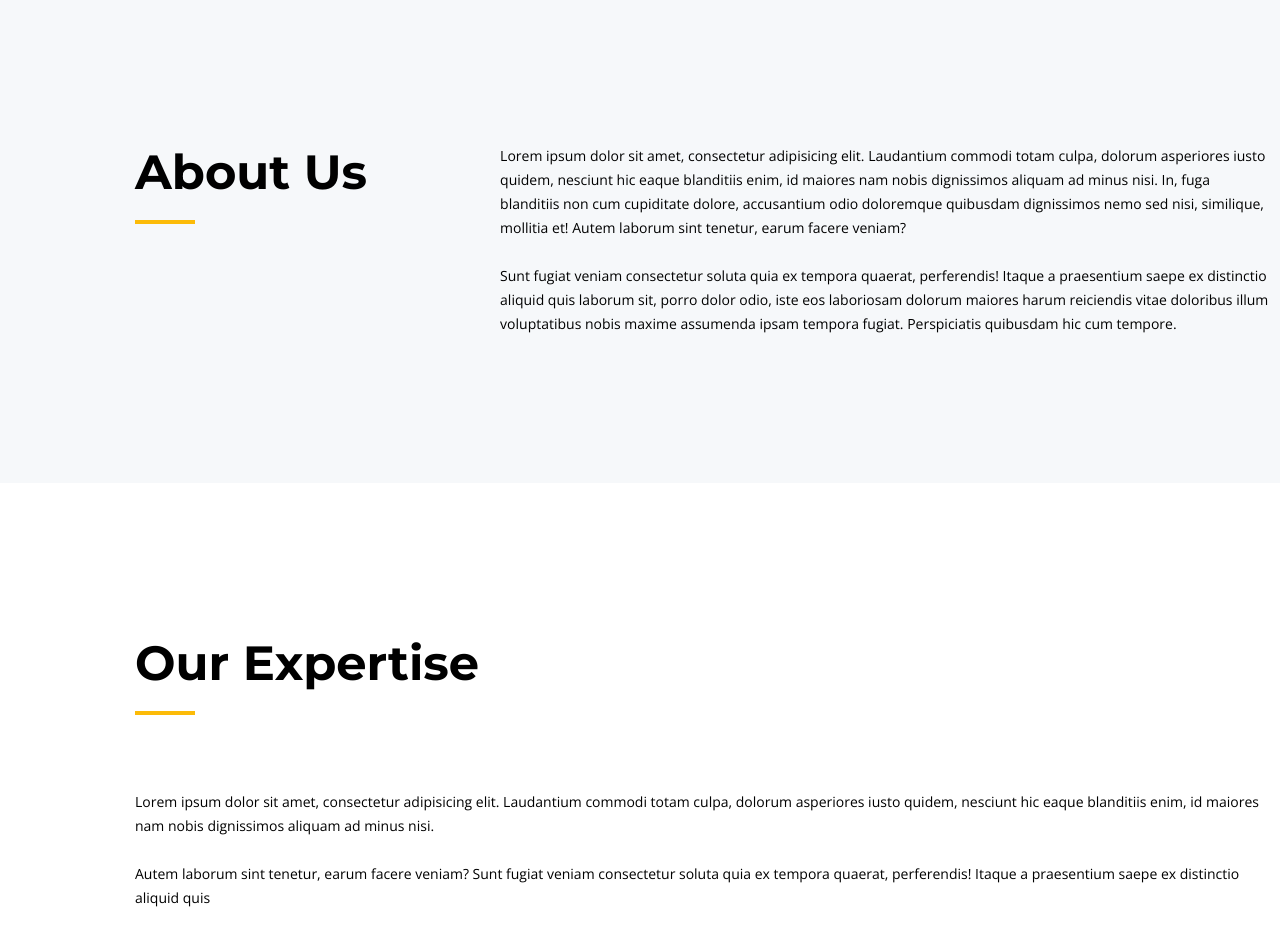
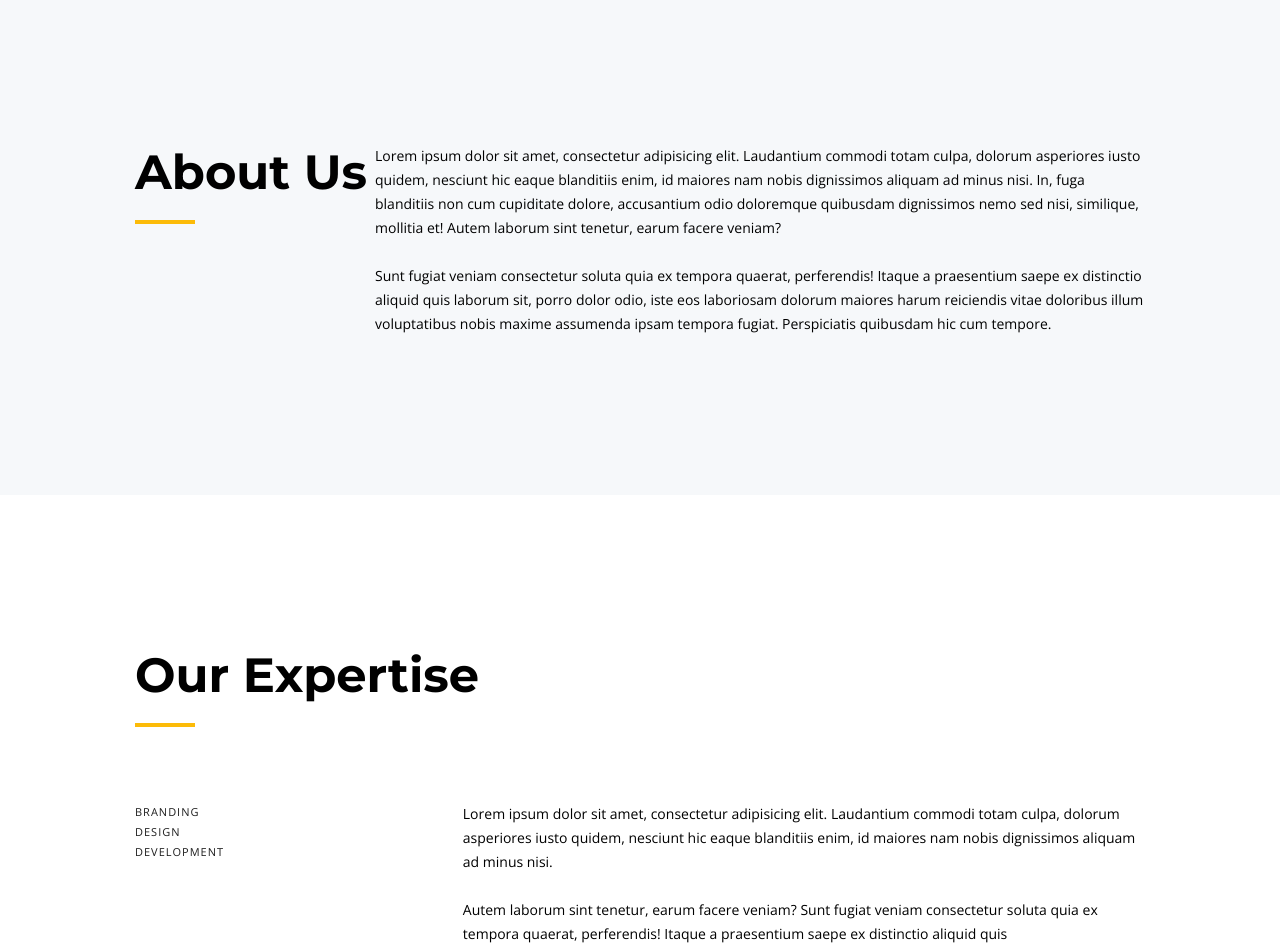
Before and after one commit to eugene-zhary/Oxygen, a plain HTML site: page index.html in a window 1280 px wide. Shown: the part 760-1712 px from the top of the page. Drawn offline with nearby package versions, Linux system fonts and the light colour scheme.

Commit message:
minor bugs fixed

```diff
--- a/index.html
+++ b/index.html
@@ -55,7 +55,7 @@
                     <h2>About Us</h2>
                 </div>
 
-                <div class="about__content-item">
+                <div class="about__text">
                     <div class="description">
                         Lorem ipsum dolor sit amet, consectetur adipisicing elit. Laudantium commodi totam culpa,
                         dolorum
@@ -86,6 +86,8 @@
 
     <div class="expertise">
         <div class="container">
+            <div class="expertise__content">
+
 
                 <div class="title">
                     <h2>Our Expertise</h2>
@@ -93,15 +95,31 @@
 
                 <div class="expertise__statistic">
                     <div class="expertise__graphic">
+                        <div class="expertise__graphic-item">
+                            <p>BRANDING</p>
+                        </div>
+                        <div class="expertise__graphic-item">
+                            <p>DESIGN</p>
+                        </div>
+                        <div class="expertise__graphic-item">
+                            <p>DEVELOPMENT</p>
+                        </div>
+
 
                     </div>
+
+                    <div class="expertise__text">
                         <div class="description">
-                    Lorem ipsum dolor sit amet, consectetur adipisicing elit. Laudantium commodi totam culpa, dolorum
-                    asperiores iusto quidem, nesciunt hic eaque blanditiis enim, id maiores nam nobis dignissimos
+                            Lorem ipsum dolor sit amet, consectetur adipisicing elit. Laudantium commodi totam culpa,
+                            dolorum
+                            asperiores iusto quidem, nesciunt hic eaque blanditiis enim, id maiores nam nobis
+                            dignissimos
                             aliquam ad minus nisi.
                             <br><br>
-                    Autem laborum sint tenetur, earum facere veniam? Sunt fugiat veniam consectetur soluta quia ex
+                            Autem laborum sint tenetur, earum facere veniam? Sunt fugiat veniam consectetur soluta quia
+                            ex
                             tempora quaerat, perferendis! Itaque a praesentium saepe ex distinctio aliquid quis
+                        </div>
                     </div>
                 </div>
 
@@ -117,7 +135,8 @@
                             </div>
                             <div class="expertise__item-content">
                                 <div class="description">
-                                Lorem Ipsum Proin gravida nibh vel velit auctor aliquet. Aenean sollicitudin, lorem quis
+                                    Lorem Ipsum Proin gravida nibh vel velit auctor aliquet. Aenean sollicitudin, lorem
+                                    quis
                                     bibendum auctor, nisi elit consequat ipsum
                                 </div>
                             </div>
@@ -135,7 +154,8 @@
                             </div>
                             <div class="expertise__item-content">
                                 <div class="description">
-                                Lorem Ipsum Proin gravida nibh vel velit auctor aliquet. Aenean sollicitudin, lorem quis
+                                    Lorem Ipsum Proin gravida nibh vel velit auctor aliquet. Aenean sollicitudin, lorem
+                                    quis
                                     bibendum auctor, nisi elit consequat ipsum
                                 </div>
                             </div>
@@ -153,7 +173,8 @@
                             </div>
                             <div class="expertise__item-content">
                                 <div class="description">
-                                Lorem Ipsum Proin gravida nibh vel velit auctor aliquet. Aenean sollicitudin, lorem quis
+                                    Lorem Ipsum Proin gravida nibh vel velit auctor aliquet. Aenean sollicitudin, lorem
+                                    quis
                                     bibendum auctor, nisi elit consequat ipsum
                                 </div>
                             </div>
@@ -164,6 +185,8 @@
             </div>
         </div>
 
+    </div>
+
 
 </body>
 
--- a/scss/style.scss
+++ b/scss/style.scss
@@ -26,10 +26,6 @@ $menu-color: #373a39;
     font-weight: bold;
     font-size: 48px;
     line-height: 75px;
-
-    align-self: flex-start;
-
-    margin-bottom: 15px;
 
     &::after {
         content: "";
@@ -146,33 +142,51 @@ $menu-color: #373a39;
 //about
 .about {
     background-color: #f6f8fa;
-    height: 491px;
-    padding-top: 143px;
-    padding-left: 135px;
 
     &__content {
+        padding: 143px 135px 159px;
+
         display: flex;
+        justify-content: space-between;
+        align-items: flex-start;
     }
 
-    &__content-item {
-        height: 180px;
+    &__text {
+        padding-top: 9px;
         width: 770px;
-
-        margin-left: 133px;
-        padding-top: 9px;
     }
 }
 
 //expertise
 .expertise {
-    padding-top: 143px;
-    padding-left: 135px;
-    padding-bottom: 164px;
+    &__content {
+        padding: 143px 135px 164px;
+    }
 
     &__statistic {
+        display: flex;
+        justify-content: space-between;
+
         margin-top: 89px;
         margin-bottom: 110px;
         height: 137px;
+    }
+
+    &__graphic {
+        width: 370px;
+    }
+
+    &__graphic-item {
+        font-family: "Open Sans";
+        font-size: 11px;
+        line-height: 20px;
+        letter-spacing: 1px;
+
+        color: #1d1d1d;
+    }
+
+    &__text {
+        width: 770px;
     }
 
     &__desc {
```
Also changed, not shown: css/style.css. Lines whose indentation alone changed are shown as unchanged.
